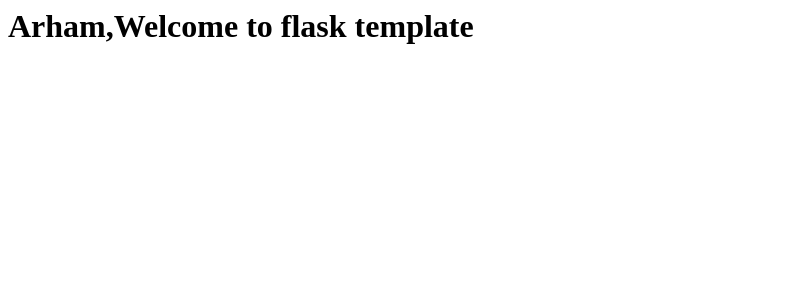
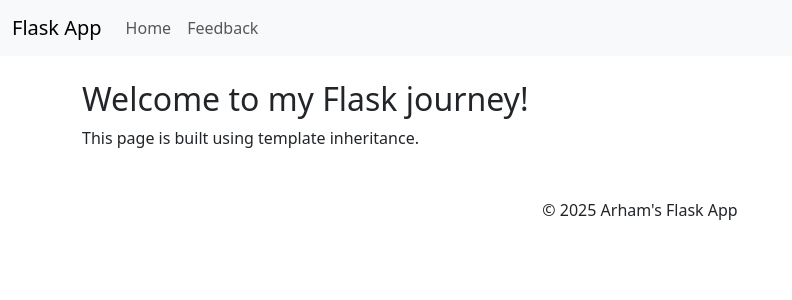
Before and after one commit to Arham4567/flask-learning, a Flask app: page / in a window 1280 px wide. Shown: the top 300 px of the page, without its empty margins (0-792 px from the left). Run offline with Flask 3, Linux system fonts and the light colour scheme.

Commit message:
Updated project with template inheritance (Day 10)

```diff
--- /dev/null
+++ b/templates/baseindex.html
@@ -0,0 +1,34 @@
+<!doctype html>
+<html lang="en">
+<head>
+    <meta charset="UTF-8">
+    <title>{% block title %}My Website{% endblock %}</title>
+    <link href="https://cdn.jsdelivr.net/npm/bootstrap@5.3.0/dist/css/bootstrap.min.css" rel="stylesheet">
+</head>
+<body>
+    <header>
+        <nav class="navbar navbar-expand-lg navbar-light bg-light">
+            <div class="container-fluid">
+                <a class="navbar-brand" href="#">Flask App</a>
+                <button class="navbar-toggler" type="button" data-bs-toggle="collapse" data-bs-target="#navbarNav">
+                    <span class="navbar-toggler-icon"></span>
+                </button>
+                <div class="collapse navbar-collapse" id="navbarNav">
+                    <ul class="navbar-nav">
+                        <li class="nav-item"><a class="nav-link" href="/">Home</a></li>
+                        <li class="nav-item"><a class="nav-link" href="/feedback">Feedback</a></li>
+                    </ul>
+                </div>
+            </div>
+        </nav>
+    </header>
+
+    <main class="container mt-4">
+        {% block content %}{% endblock %}
+    </main>
+
+    <footer class="text-center mt-5 mb-3">
+        <p>© 2025 Arham's Flask App</p>
+    </footer>
+</body>
+</html>
--- a/templates/home.html
+++ b/templates/home.html
@@ -1 +1,7 @@
-<h1>{{name}},Welcome to flask template</h1>
+{% extends "baseindex.html" %}
+{% block title %}Home{% endblock %}
+
+{% block content %}
+<h2>Welcome to my Flask journey!</h2>
+<p>This page is built using template inheritance.</p>
+{% endblock %}
```
Also changed, not shown: templates/feedback.html (+5 -10 lines), templates/thank_you.html (+3 -8 lines).
